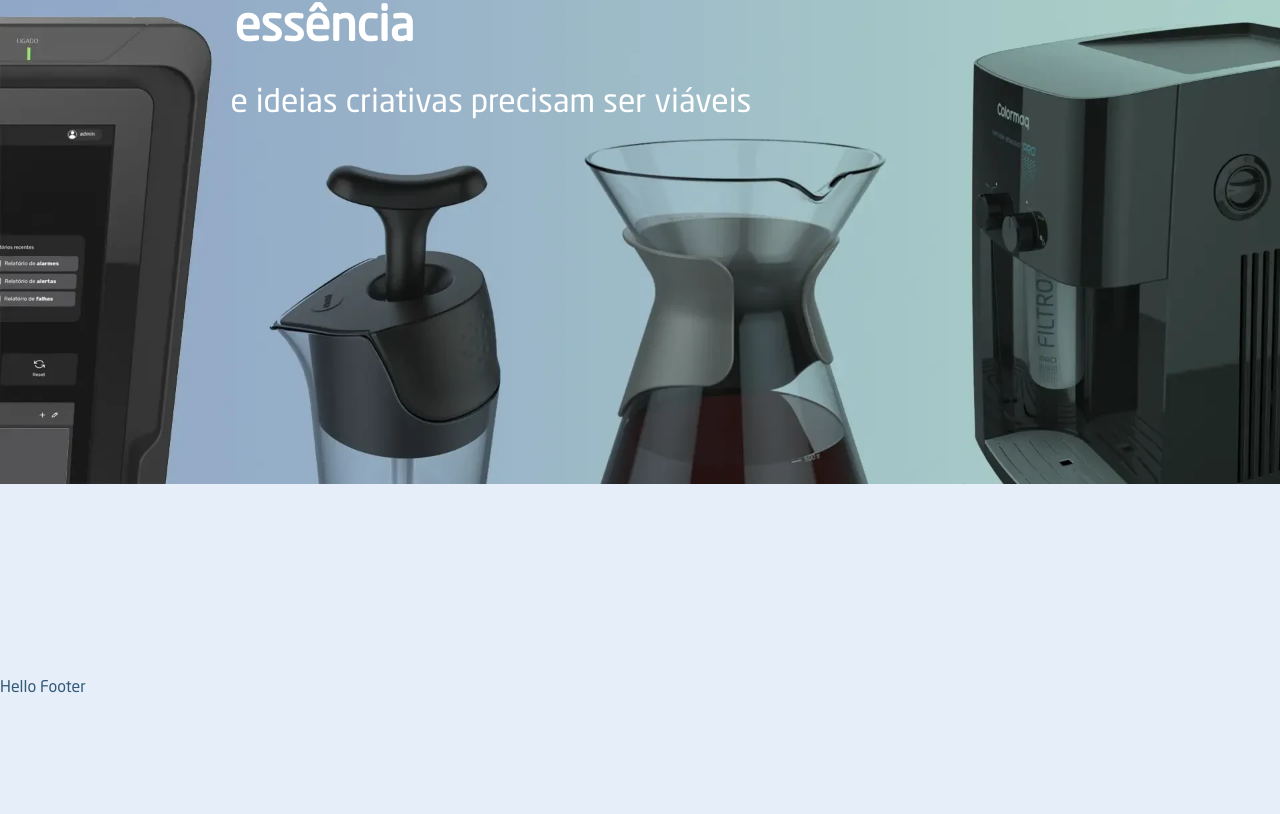
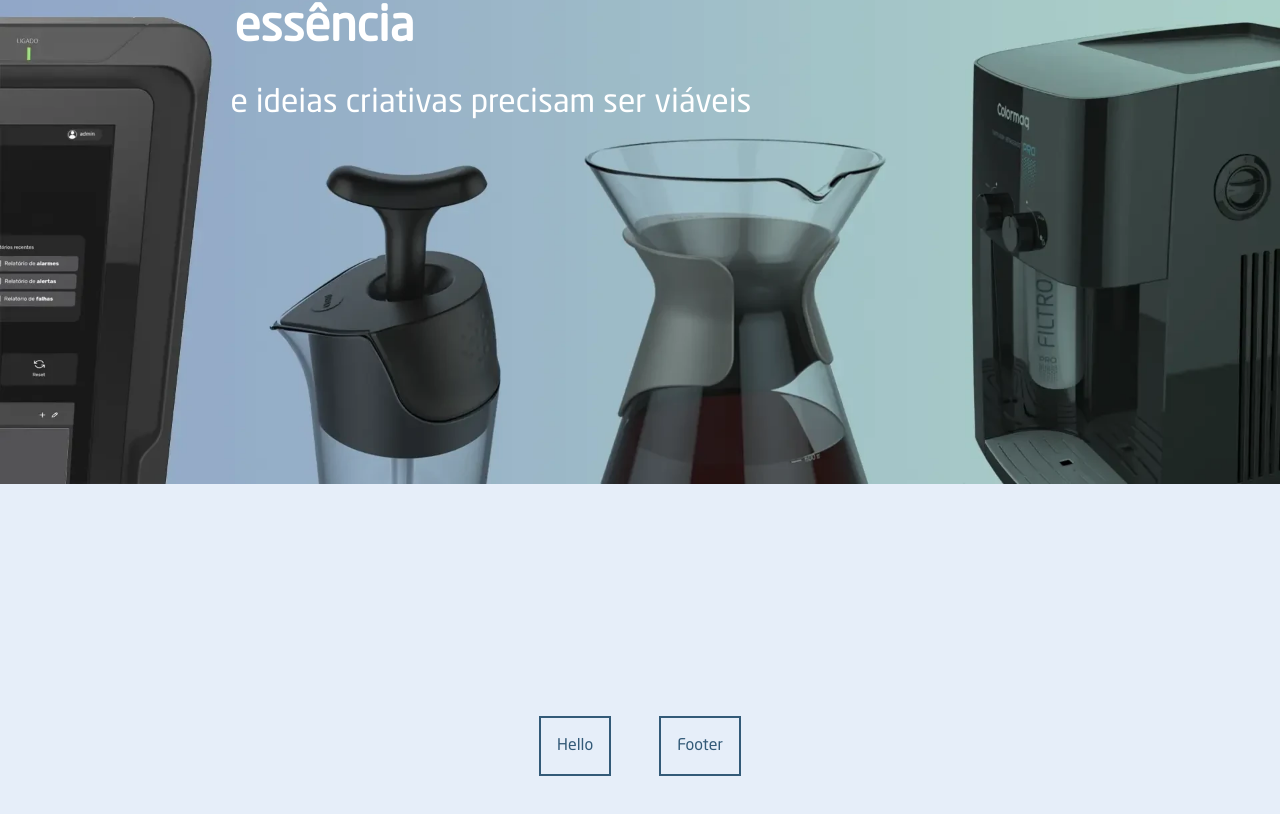
Before and after one commit to Konvex-Jr/AeroplanoFrontEnd, a Next.js app: page / in a window 1280 px wide. Shown: the part 320-1134 px from the top of the page. Before the commit the page ends 1020 px from the top, so only its background shows below. Built offline with nearby package versions, Linux system fonts and the light colour scheme.

Commit message:
feature: creating footer component

```diff
--- a/app/ui/Footer.tsx
+++ b/app/ui/Footer.tsx
@@ -1,7 +1,16 @@
-export default function Footer(){
+interface FooterProps {
+    className: string
+}
+
+export default function Footer({ className }: FooterProps){
     return (
-        <div>
-            Hello Footer
+        <div className={`${className}`}>
+            <div className="text-center border-2 p-4" >
+                Hello
+            </div>
+            <div className="text-center border-2 p-4" >
+                Footer
+            </div>
         </div>
     )
 }
```
